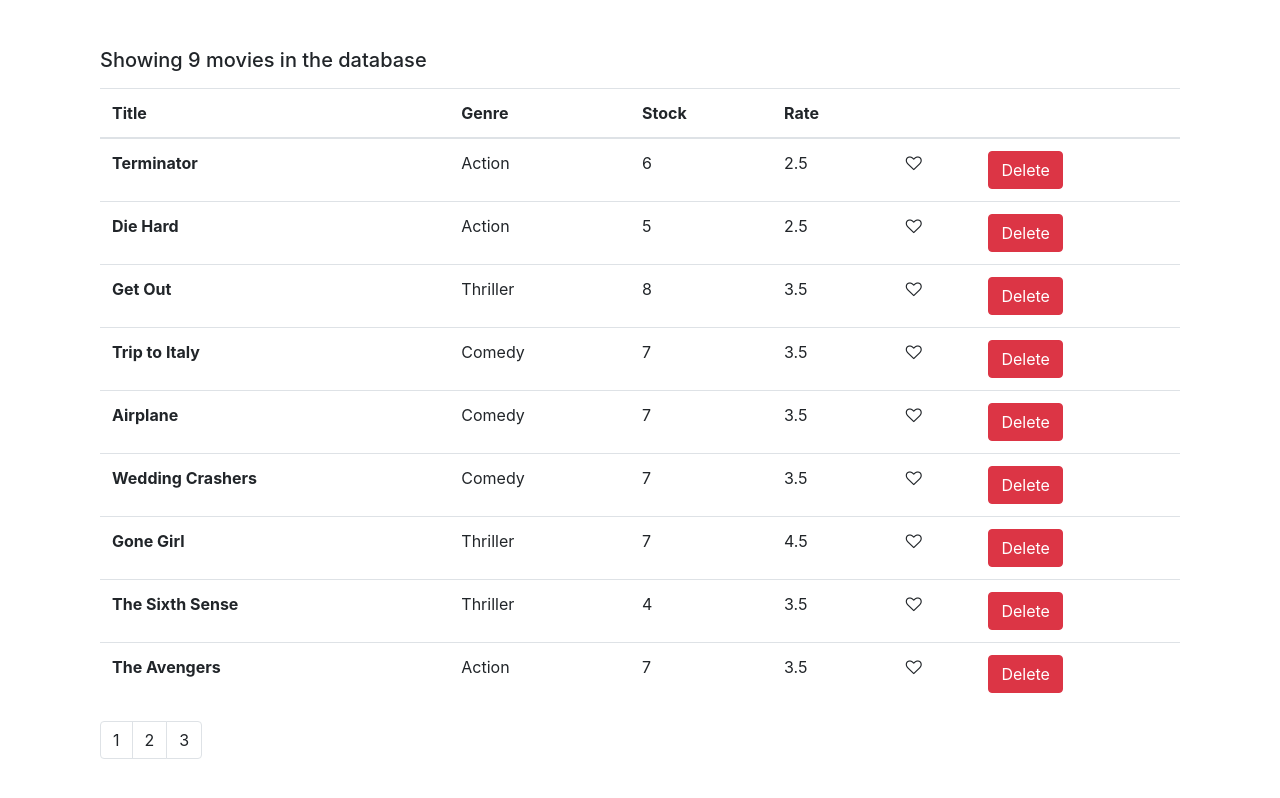
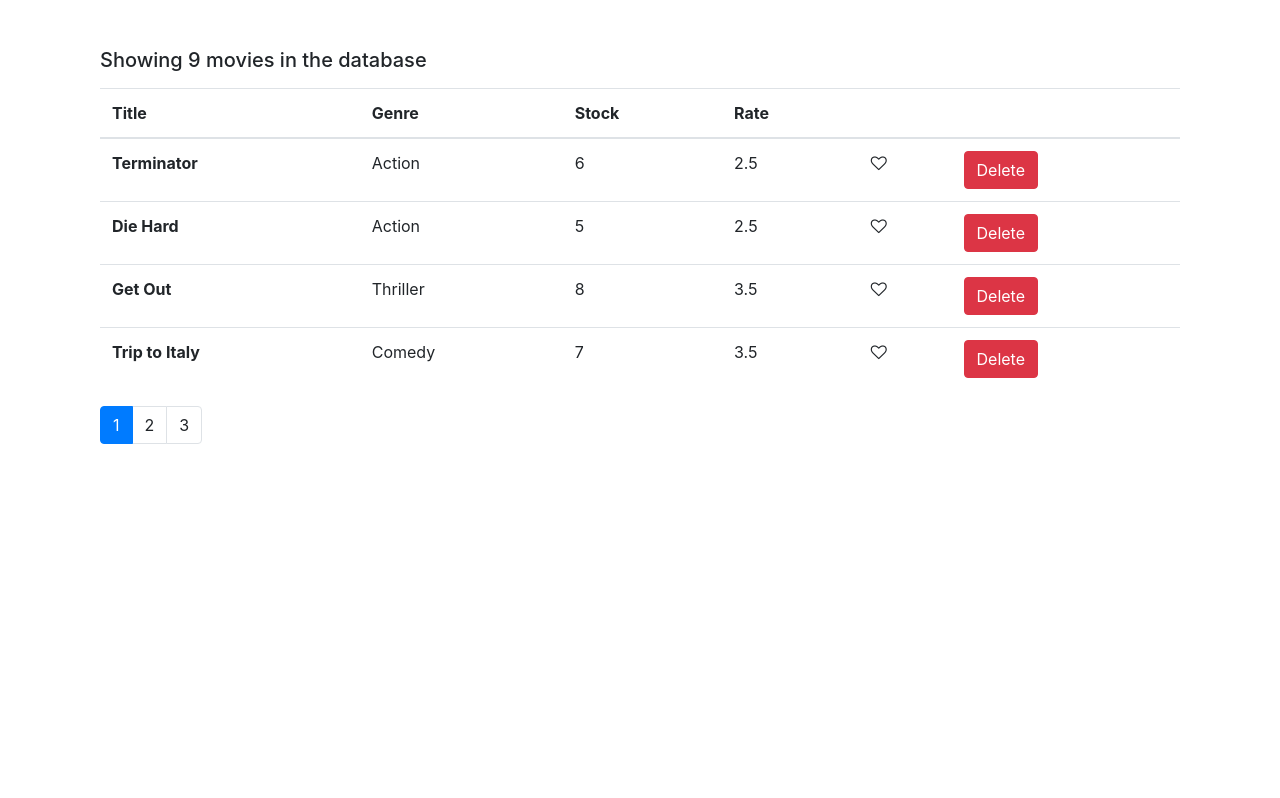
Before and after one commit to hazim0001/vidly, a React (Create React App) app: page / in a window 1280 px wide. Built offline with nearby package versions, Linux system fonts and the light colour scheme.

Commit message:
added pagination function

```diff
--- a/package.json
+++ b/package.json
@@ -9,6 +9,7 @@
     "bootstrap": "^4.1.1",
     "font-awesome": "^4.7.0",
     "lodash": "^4.17.10",
+    "prop-types": "^15.6.2",
     "react": "^17.0.2",
     "react-dom": "^17.0.2",
     "react-scripts": "4.0.3",
--- a/src/components/common/pagination.jsx
+++ b/src/components/common/pagination.jsx
@@ -1,9 +1,9 @@
 import React from "react";
 import _ from "lodash";
+import PropTypes from "prop-types";
 
 const Pagination = (props) => {
   const { pageSize, onPageChange, currentPage, itemsCount } = props;
-  console.log(currentPage);
   const pagesCount = Math.ceil(itemsCount / pageSize);
   if (pagesCount === 1) return null;
   const pages = _.range(1, pagesCount + 1);
@@ -12,7 +12,10 @@ const Pagination = (props) => {
     <nav>
       <ul className="pagination">
         {pages.map((page) => (
-          <li key={page} className="page-item">
+          <li
+            key={page}
+            className={page === currentPage ? "page-item active" : "page-item"}
+          >
             <a className="page-link" onClick={() => onPageChange(page)}>
               {page}
             </a>
@@ -24,3 +27,12 @@ const Pagination = (props) => {
 };
 
 export default Pagination;
+
+// testing data types of props
+// https://reactjs.org/docs/typechecking-with-proptypes.html
+Pagination.propTypes = {
+  pageSize: PropTypes.number.isRequired,
+  onPageChange: PropTypes.func.isRequired,
+  currentPage: PropTypes.number.isRequired,
+  itemsCount: PropTypes.number.isRequired,
+};
--- a/src/components/movies.jsx
+++ b/src/components/movies.jsx
@@ -5,6 +5,7 @@ import {
   deleteMovie,
 } from "../Starter Code/services/fakeMovieService";
 import Pagination from "./common/pagination";
+import paginate from "./utils/paginate";
 
 class Movies extends Component {
   constructor() {
@@ -19,12 +20,8 @@ class Movies extends Component {
     currentPage: 1,
   };
 
-  addLiked() {
+  componentDidMount() {
     getMovies().map((movie) => (movie.liked = false));
-  }
-
-  componentDidMount() {
-    this.addLiked();
   }
 
   handleDelete(id) {
@@ -45,7 +42,12 @@ class Movies extends Component {
 
   moviesList() {
     // console.log(this.state.movies);
-    return this.state.movies.map((movie) => (
+    const movies = paginate(
+      this.state.movies,
+      this.state.currentPage,
+      this.state.pageSize
+    );
+    return movies.map((movie) => (
       <tr key={movie._id}>
         <th>{movie.title}</th>
         <td>{movie.genre.name}</td>
--- /dev/null
+++ b/src/components/utils/paginate.js
@@ -0,0 +1,11 @@
+import _ from 'lodash';
+
+const paginate = (items, pageNumber, pageSize) => {
+    const startIndex = (pageNumber - 1) * pageSize;
+    //to change the array into lodash object
+    // slice the array starting from the start index
+    //take page size from it and convert it into array
+    return _(items).slice(startIndex).take(pageSize).value()
+}
+
+export default paginate
```
Also changed, not shown: 2 other files (tests, documents, lock files or other folders).
